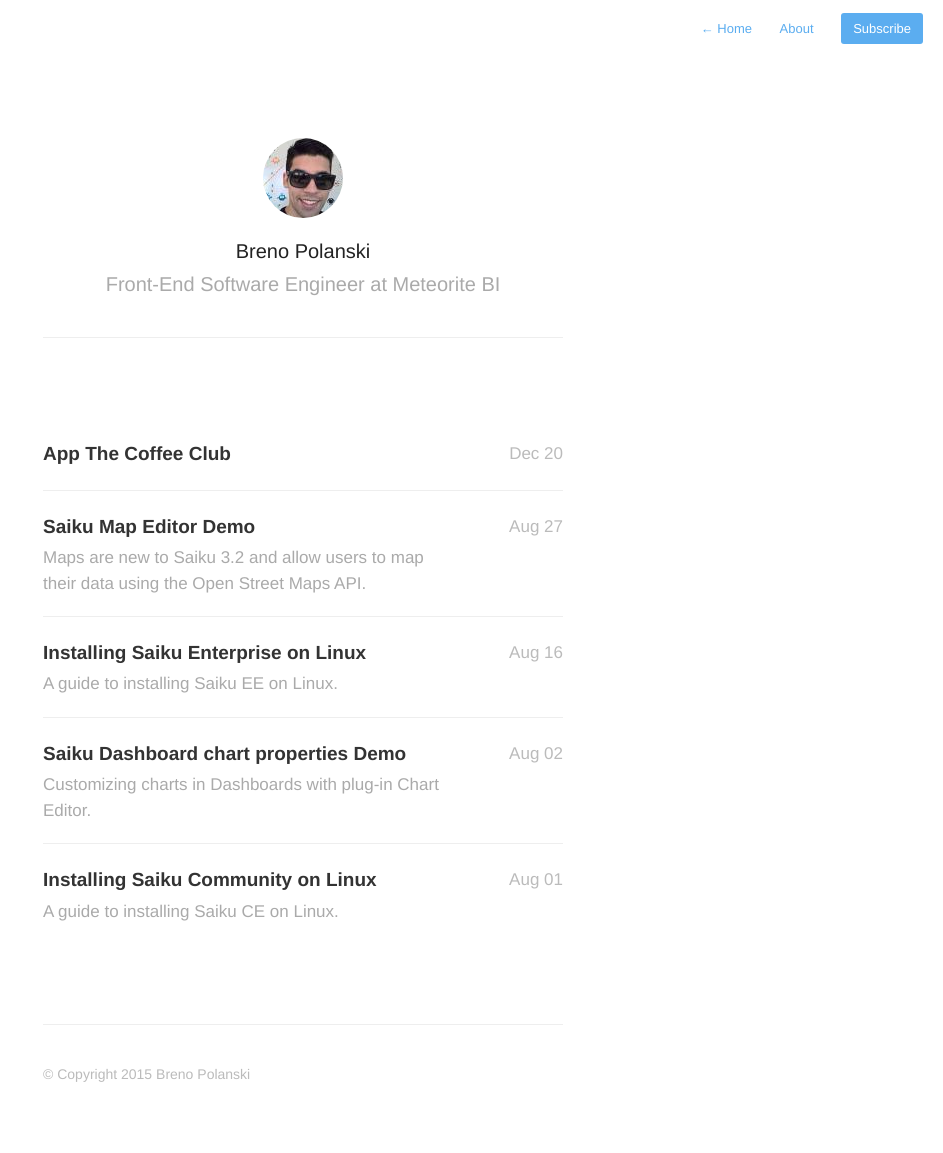
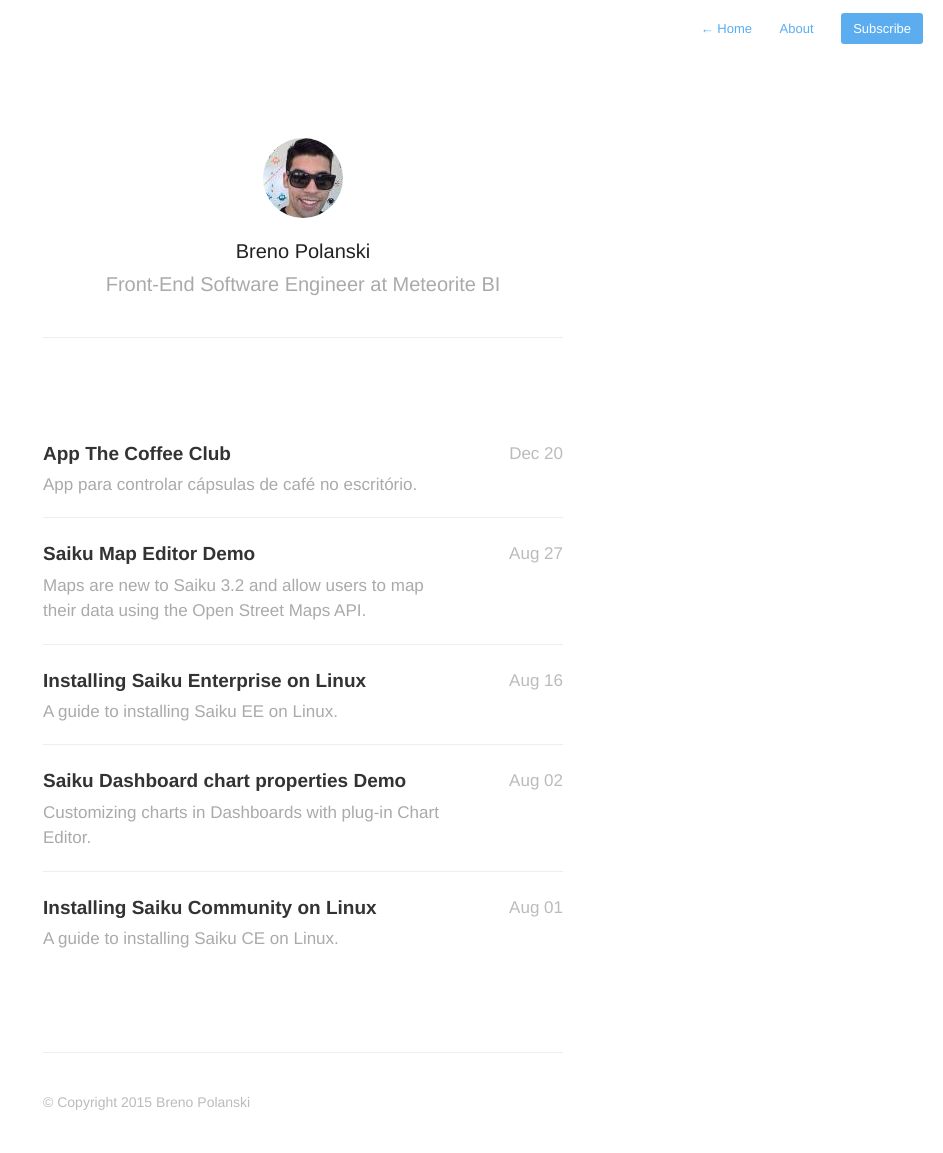
Before and after one commit to brenopolanski/brenopolanski.com, a Jekyll site: the page built from index.html, in a window 1280 px wide. Shown: the whole page, without its empty margins (337-1280 px from the left). Built offline with Jekyll 4.4.1, drawn with Linux system fonts in a browser that asks for light colours; nearby versions of some CDN libraries; Markdown is read by kramdown in place of the engine named in the settings; the list of posts is cut into pages by our own code; before the commit the page ends 1125 px from its top, so only the background shows below that; some of the changed lines change nothing that is shown.

Commit message:
Update post

```diff
--- a/_posts/2015-12-20-web-app-the-coffee-club.markdown
+++ b/_posts/2015-12-20-web-app-the-coffee-club.markdown
@@ -1,6 +1,7 @@
 ---
 title: App The Coffee Club
 date: 2015-12-20
+description: App para controlar cápsulas de café no escritório.
 ---
 
 A algum tempo atrás no [CG Hackspace](http://www.cghackspace.org), adquirimos uma excelente máquina de [café expresso](https://www.nespresso.com/br/pt/). Durante o primeiro mês, o controle do consumo das cápsulas era por meio de anotações feito individualmente em post-it, como na imagem abaixo:
@@ -10,7 +11,7 @@
 	<img src="https://raw.githubusercontent.com/brenopolanski/coffee-club/assets/nespresso.gif" style="width: 450px;" />
 </p>
 
-Então pensei que isso estava errado e que poderíamos melhorar a forma de controlar o consumo, precisávamos desenvolver uma simples web app mobile para cada membro registrar o seu café.
+Então pensei que isso estava errado e que poderíamos melhorar a forma de controlar o consumo, precisávamos desenvolver uma simples web app mobile para cada [membro](http://www.cghackspace.org/members) registrar o seu café.
 
 Eu já estava querendo estudar algumas novas tecnologias, nada melhor que colocar o conhecimento em prática. Então comecei primeiramente criando alguns mockups para a app (eu gosto muito de fazer alguns sketches no papel para depois finalmente usar alguma [ferramenta](https://balsamiq.com)).
 
@@ -22,9 +23,9 @@
 
 No início a aplicação tinha o seguinte fluxo:
 
-1 - O usuário fazia login na app usando sua conta do GitHub; <br />
-2 - Adicionava um café; <br />
-3 - Era criado uma issue no repositório.
+1 - O usuário faz login na app usando sua conta do GitHub; <br />
+2 - Adiciona um café; <br />
+3 - É criado uma issue no repositório.
 
 <p align="center">
 	<img src="https://raw.githubusercontent.com/brenopolanski/brenopolanski.github.io/master/assets/images/posts/app-coffee-club-issue.png" />
@@ -52,9 +53,9 @@
 ### Tecnologias utilizadas:
 
 - [NodeJS](https://nodejs.org/en/) para o back-end;
-- [Express](http://expressjs.com/en/) Framework para o Node.js;
+- [Express](http://expressjs.com/en/) Framework para Node.js;
 - [MongoDB](https://www.mongodb.org) banco de dados NoSQL;
-- [GulpJS](http://gulpjs.com/) para o Runner Tasks;
-- [Stylus](http://stylus-lang.com/) processador CSS;
+- [GulpJS](http://gulpjs.com) automatizador tarefas;
+- [Stylus](http://stylus-lang.com) processador CSS;
 - Para organização do layout um pouco de [Flexbox](https://css-tricks.com/snippets/css/a-guide-to-flexbox/);
-- Hospedagem da aplicação no [Heroku](https://heroku.com/deploy).
+- Deploy da aplicação no [Heroku](https://heroku.com/deploy).
```
